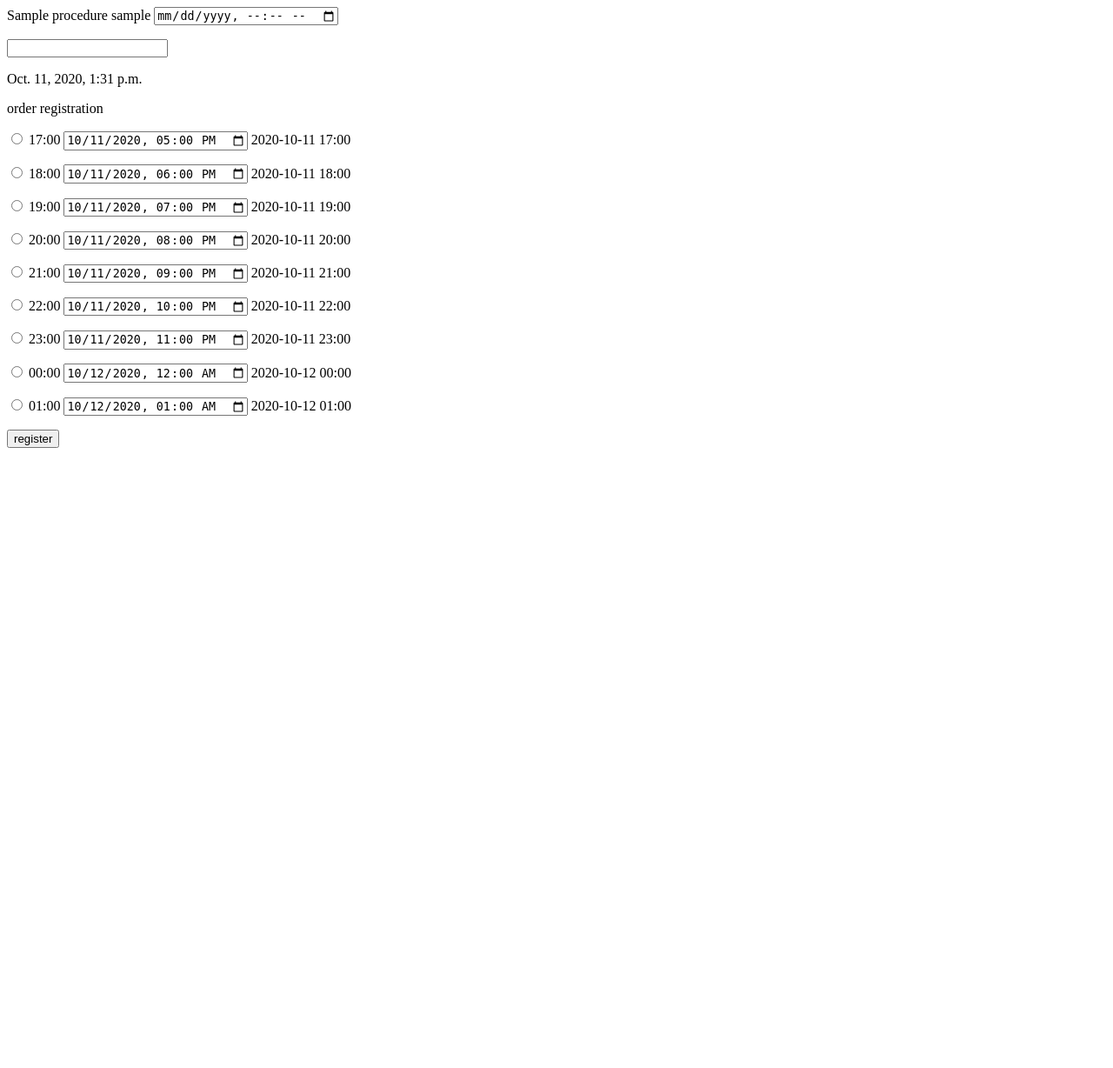
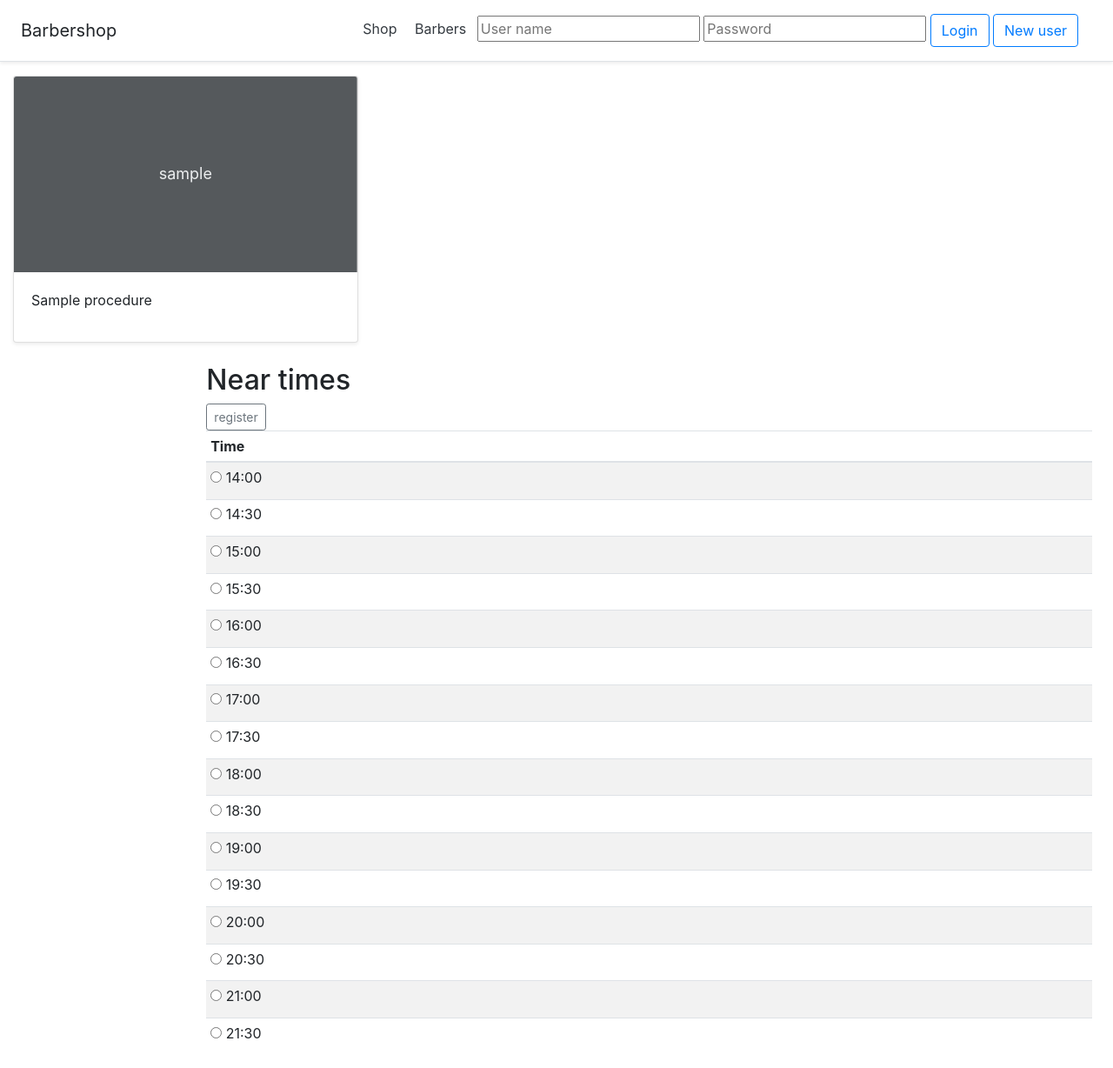
Before and after one commit to CobraSEA/MA_barbershop, a Django app: page /shop/reg_order/1/1 in a window 1280 px wide. Shown: the whole page at 87% size. Before the commit the page ends 515 px from the top, so only its background shows below. Run offline with Django 3.2, Linux system fonts and the light colour scheme; tables that the repository leaves empty hold one stand-in row (values such as "Sample post"); some libraries are stand-ins or nearby versions.

Commit message:
end of new order creation

```diff
--- a/shop/templates/shop/index.html
+++ b/shop/templates/shop/index.html
@@ -17,7 +17,6 @@
     <link rel="canonical" href="https://getbootstrap.com/docs/4.5/examples/pricing/">
 
     <!-- Bootstrap core CSS -->
-<link href="../assets/dist/css/bootstrap.min.css" rel="stylesheet">
 
     <style>
       .bd-placeholder-img {
@@ -36,7 +35,7 @@
       }
     </style>
     <!-- Custom styles for this template -->
-    <link href="pricing.css" rel="stylesheet">
+
   </head>
   <body>
     <div class="d-flex flex-column flex-md-row align-items-center p-3 px-md-4 mb-3 bg-white border-bottom shadow-sm">
--- a/shop/templates/shop/reg_order.html
+++ b/shop/templates/shop/reg_order.html
@@ -1,30 +1,113 @@
-<!DOCTYPE html>
+
+{% load static %}
+<!doctype html>
 <html lang="en">
   <head>
-    <meta charset="UTF-8">
-    <title>Title</title>
+    <link rel="stylesheet" href="https://stackpath.bootstrapcdn.com/bootstrap/4.5.2/css/bootstrap.min.css" integrity="sha384-JcKb8q3iqJ61gNV9KGb8thSsNjpSL0n8PARn9HuZOnIxN0hoP+VmmDGMN5t9UJ0Z" crossorigin="anonymous">
+    <script src="https://code.jquery.com/jquery-3.5.1.slim.min.js" integrity="sha384-DfXdz2htPH0lsSSs5nCTpuj/zy4C+OGpamoFVy38MVBnE+IbbVYUew+OrCXaRkfj" crossorigin="anonymous"></script>
+    <script src="https://cdn.jsdelivr.net/npm/popper.js@1.16.1/dist/umd/popper.min.js" integrity="sha384-9/reFTGAW83EW2RDu2S0VKaIzap3H66lZH81PoYlFhbGU+6BZp6G7niu735Sk7lN" crossorigin="anonymous"></script>
+    <script src="https://stackpath.bootstrapcdn.com/bootstrap/4.5.2/js/bootstrap.min.js" integrity="sha384-B4gt1jrGC7Jh4AgTPSdUtOBvfO8shuf57BaghqFfPlYxofvL8/KUEfYiJOMMV+rV" crossorigin="anonymous"></script>
+
+    <meta charset="utf-8">
+    <meta name="viewport" content="width=device-width, initial-scale=1, shrink-to-fit=no">
+    <meta name="description" content="">
+    <meta name="author" content="Mark Otto, Jacob Thornton, and Bootstrap contributors">
+    <meta name="generator" content="Jekyll v4.1.1">
+    <title>Pricing example · Bootstrap</title>
+
+    <link rel="canonical" href="https://getbootstrap.com/docs/4.5/examples/pricing/">
+
+    <!-- Bootstrap core CSS -->
+
+    <style>
+      .bd-placeholder-img {
+        font-size: 1.125rem;
+        text-anchor: middle;
+        -webkit-user-select: none;
+        -moz-user-select: none;
+        -ms-user-select: none;
+        user-select: none;
+      }
+
+      @media (min-width: 768px) {
+        .bd-placeholder-img-lg {
+          font-size: 3.5rem;
+        }
+      }
+    </style>
+    <!-- Custom styles for this template -->
+
   </head>
   <body>
+    <div class="d-flex flex-column flex-md-row align-items-center p-3 px-md-4 mb-3 bg-white border-bottom shadow-sm">
+  <h5 class="my-0 mr-md-auto font-weight-normal">Barbershop</h5>
+  <nav class="my-2 my-md-0 mr-md-3">
+      <a class="p-2 text-dark" href="{% url 'shop:index' %}">Shop</a>
+      <a class="p-2 text-dark" href="{% url 'shop:masters' %}">Barbers</a>
+    {% if user.is_anonymous %}
+         <form method="POST" action="{% url 'shop:login' %}" style="display: inline-block">
+            {% csrf_token %}
+            <input id="log" type="text" name="user_name" value="{{ login }}" placeholder="User name" />
+            <input id="pas" type="password" name="password" value="{{ pass }}" placeholder="Password" />
+            <input class="btn btn-outline-primary" type="submit" value="Login" />
+            <a class="btn btn-outline-primary" href="{% url 'users:registration' %}">New user</a>
+        </form>
+    {% else %}
+        <a class="p-2 text-dark" href="{% url 'shop:client_orders' %}">Your orders</a>
+        {% if user.is_staff %}
+            <a class="p-2 text-dark" href="{% url 'shop:create_procedure' %}">Create new procedure</a>
+            <a class="p-2 text-dark" href="{% url 'shop:all_orders' %}">All orders</a>
+            <a class="p-2 text-dark" href="{% url 'users:all_users' %}">All users</a>
+        {% endif %}
+        Hello, {{ user }}
+            <a class="btn btn-outline-primary" type="submit" href="{% url 'shop:logout' %}">logout</a>
+    {% endif %}
+  </nav>
 
-{{ procedure.name }}
-{{ master.nick_name }}
+</div>
 
-<input type="datetime-local" name="start" value="{{ form.start }}">
-<p>{{ form.start_datetime }}</p>
-<p>{{ form.start }}</p>
-order registration
-<form action="{% url 'shop:reg_order' procedure.id master.id%}" method="post">{% csrf_token %}
+  <div class="col-md-4">
+    <div class="card mb-4 shadow-sm">
+            <svg class="bd-placeholder-img card-img-top" width="50%" height="225" xmlns="http://www.w3.org/2000/svg" preserveAspectRatio="xMidYMid slice" focusable="false" role="img" aria-label="Placeholder: Thumbnail">
+                <title>Placeholder</title>
+                <rect width="100%" height="100%" fill="#55595c"/>
+                <text x="50%" y="50%" fill="#eceeef" dy=".3em">{{ master.nick_name }}</text>
+            </svg>
+            <div class="card-body">
+              <p class="card-text">{{ procedure.name }}</p>
+
+              <div class="d-flex justify-content-between align-items-center">
+
+              </div>
+            </div>
+    </div>
+    </div>
+
+<main role="main" class="col-md-9 ml-sm-auto col-lg-10 px-md-4">
+      <h2>Near times</h2>
+      <div class="table-responsive">
+		<form method="post" action="{% url 'shop:reg_order' procedure.id master.id %}">{% csrf_token %}
+        <table class="table table-striped table-sm">
+          <thead>
+            <tr>
+              <th>Time</th>
+            </tr>
+          </thead>
+          <tbody>
 		  {% for t, dt in times.items %}
-    <p><input type="radio" id="times{{ forloop.counter }}" name="reg_date" value="{{ dt }}" >
-    <label for="times{{ forloop.counter }}">{{ t }}</label>
-    <input type="datetime-local" value="{{ dt }}"> {{ dt }}
-    </p>
-
+            <tr>
+              <td><input type="radio" name="reg_date" id="order{{ forloop.counter }}" value="{{ dt }}">
+			  <label for="order{{ forloop.counter }}">{{ t }}</label></td>
+            </tr>
           {% endfor %}
             <input type="text" name="proc_id" value="{{ procedure.id }}" hidden>
             <input type="text" name="master_id" value="{{ master.id }}" hidden>
-    <input type="submit" name="reg" value="register">
+            <input class="btn btn-sm btn-outline-secondary" type="submit" name="reg" value="register">
+          </tbody>
+        </table>
 		</form>
-
+      </div>
+	</main>
+	</div>
 </body>
 </html>
--- a/shop/templates/shop/your_orders.html
+++ b/shop/templates/shop/your_orders.html
@@ -76,15 +76,19 @@
               <th>Barber</th>
               <th>Status</th>
               <th>Procedure</th>
+              <th> </th>
             </tr>
           </thead>
           <tbody>
 		  {% for order in order_list %}
             <tr>
               <td>{{ order.start_datetime }}</td>
-              <td>{{order.master.nick_name}}</td>
+              <td>{{ order.master.nick_name }}</td>
               <td>{{ order.get_status_display }}</td>
               <td>{{ order.procedure.name }}</td>
+              <td>{% if order.status == 'P' %}
+                  <a name="cancel" class="btn btn-sm btn-outline-secondary" href="{% url 'shop:cancel_order' order.id %}">Cancel</a>
+                    {% endif %}</td>
             </tr>
           {% endfor %}
           </tbody>
--- a/shop/urls.py
+++ b/shop/urls.py
@@ -8,6 +8,7 @@ urlpatterns = [
     path('logout/', views.user_logout, name='logout'),
     path('reg_order/<int:proc_id>/<int:master_id>', views.reg_order, name='reg_order'),
     # path('registration/', views.registration, name='registration'),
+    path('cancel_order/<int:order_id>', views.cancel_order, name='cancel_order'),
     path('client_orders', views.ClientOrdersView.as_view(), name='client_orders'),
     path('all_orders/', views.AllOrdersView.as_view(), name='all_orders'),
     path('change_order_status/', views.change_order_status, name='change_order_status'),
--- a/shop/views.py
+++ b/shop/views.py
@@ -12,6 +12,10 @@ from .models import Procedures, Comments, Orders
 from users.models import User
 from Barber.settings import TIME_ZONE
 
+
+START_WORK_HOUR = 8
+END_WORK_HOUR = 23
+WORK_DAY_HOURS = 14
 
 class ProceduresView(generic.ListView):
     template_name = 'shop/index.html'
@@ -41,7 +45,7 @@ class ClientOrdersView(generic.ListView):
     context_object_name = 'order_list'
 
     def get_queryset(self):
-        return Orders.objects.filter(client=self.request.user.pk)
+        return Orders.objects.filter(client=self.request.user.pk).order_by('start_datetime')
 
 
 class AllOrdersView(generic.ListView):
@@ -57,12 +61,17 @@ class AllOrdersView(generic.ListView):
 
 
 def change_order_status(request):
-    print('change_order_status', request.POST)
     order = Orders.objects.get(pk=request.POST['order'])
     order.status = request.POST['change_status']
     order.save()
     return HttpResponseRedirect(reverse('shop:all_orders'))
 
+def cancel_order(request, order_id):
+    order = Orders.objects.get(pk=order_id)
+    if order.status == 'P':
+        order.status = 'C'
+        order.save()
+    return HttpResponseRedirect(reverse('shop:client_orders'))
 
 class ProcDetailView(generic.DetailView):
     template_name = 'shop/proc.html'
@@ -107,6 +116,27 @@ class MasterDetailView(generic.DetailView):
 # def registration(request):
 #     if request.method == 'POST':
 
+def get_work_time_list():
+    """
+    set current work day time list
+    :return: list of datetime.datetime
+    """
+    user_timezone = pytz.timezone(TIME_ZONE)
+    start = timezone.now().astimezone(user_timezone)
+    if start.hour >= END_WORK_HOUR:
+        start = start + datetime.timedelta(days=1)
+        start = start.replace(hour=START_WORK_HOUR, minute=0, second=0, microsecond=0)
+
+    if start.hour < START_WORK_HOUR:
+        start = start.replace(hour=START_WORK_HOUR, minute=0, second=0, microsecond=0)
+
+    if 0 < start.minute < 30:
+        start = start.replace(minute=30, second=0, microsecond=0)
+    else:
+        start = start.replace(hour=start.hour + 1, minute=0, second=0, microsecond=0)
+
+    end = start.replace(hour=END_WORK_HOUR - 1, minute=0, second=0, microsecond=0)
+    return [start + datetime.timedelta(minutes=x) for x in range(0, int((end - start).seconds / 60), 30)]
 
 
 class RegOrderForm(ModelForm):
@@ -118,7 +148,6 @@ def reg_order(request, proc_id, master_id):
     if request.method == 'GET':
         form = RegOrderForm()
         form.start = timezone.now()
-
         user_timezone = pytz.timezone(TIME_ZONE)
 
         context = {'form': form}
@@ -130,16 +159,19 @@ def reg_order(request, proc_id, master_id):
         if now.hour >= 23:
             now = datetime.datetime(now.year, now.month, now.day, 8, 0).astimezone(user_timezone)
 
-        master_exec_times = Orders.objects.filter(master=master_id, start_datetime__gte=now)
-        time_ex_list = [ex_time.start_datetime.astimezone(user_timezone) for ex_time in master_exec_times]
+        master_exec_times = Orders.objects.filter(master=master_id, start_datetime__gte=now, status='P')
+        time_ex_list_range = [[ex_time.start_datetime.astimezone(user_timezone), (ex_time.start_datetime
+                               + datetime.timedelta(minutes=ex_time.procedure.duration)).astimezone(user_timezone)] for ex_time in master_exec_times]
+
+        time_list = get_work_time_list()
+        lst_times = set([time for time in time_list for t_range in time_ex_list_range if t_range[0] <= time <= t_range[1]])
+        time_list = list(set(time_list) - lst_times)
+        time_list.sort()
 
         times = {}
-        time = datetime.datetime(now.year, now.month, now.day, now.hour + 1, 0).astimezone(user_timezone)
-        for i in range(now.hour + 1, 23, 1):
-            if time not in time_ex_list:
-                times[time.strftime('%H:%M')] = time.strftime("%Y-%m-%d %H:%M")
-            time += datetime.timedelta(hours=1)
-            # print(time.strftime('%H:%M'))
+        for time in time_list:
+            times[time.strftime('%H:%M')] = time.strftime("%Y-%m-%d %H:%M")
+
         context.update({'times': times})
 
         return render(request, 'shop/reg_order.html', context)
```
Lines whose indentation alone changed are shown as unchanged.
